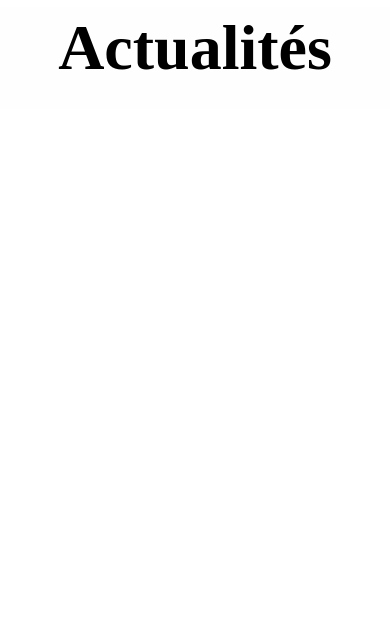
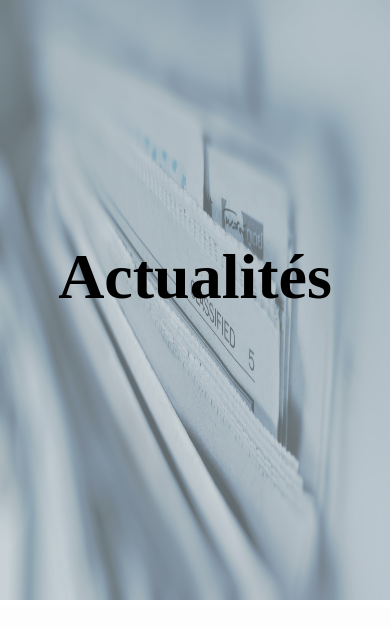
Before and after one commit to Miguel-Metmer/Blog-News, a PHP site: page / in a window 390 px wide. Shown: the part 158-797 px from the top of the page. Run offline with PHP 8.4, Linux system fonts and the light colour scheme; some libraries are stand-ins or nearby versions.

Commit message:
Modification du css et js

```diff
--- a/Public/Css/Style.css
+++ b/Public/Css/Style.css
@@ -133,17 +133,54 @@ nav a:hover
 
 #News
 {
-    margin-top: 2%;
     display: flex;
     flex-direction: column;
     text-align: center;
-    background-color: rgba(254, 254, 254, 0.781);
+    background-color: rgba(253, 253, 253, 0.781);
 }
 
-#News > h1
+#News::after
+{
+    content: "";
+    flex: auto;
+}
+
+#Slider
+{
+    width: 100%;
+    height: 600px;
+}
+
+#Slider figure
+{
+    position: relative;
+    margin: 0;
+    background-color: rgba(146, 166, 175, 0.842);
+    height: 100%;
+}
+
+#Slider figure img
+{
+    width: 100%;
+    height: 600px;
+    opacity: 0.4;
+    vertical-align: middle;
+}
+
+#Slider figure figcaption
+{
+    position: absolute;
+    top: 40%;
+    width: 100%;
+    margin: auto;
+}
+
+#Slider figure figcaption h1
 {
     font-size: 4.0em;
-    margin: 1%;
+    width: 100%;
+    margin: 0;
+    text-align: center;
 }
 
 #Article_Box
@@ -217,14 +247,19 @@ nav a:hover
     box-shadow: 2px 1px 2px 1px;
     border: 1px solid black;
     border-radius: 10px;
-
 }
 
 .article p
 {
-    margin: 2%;
-    height: 150px;
+    margin: 4%;
+    height: 100px;
     font-style: italic;
+}
+
+.article h2
+{
+    font-size: 1.0em;
+    font-weight: normal;
 }
 
 /* -------------------------- */
--- a/Public/Js/NewsManager.js
+++ b/Public/Js/NewsManager.js
@@ -3,7 +3,6 @@ class NewsManager
     constructor()
     {
         this.news = [];
-        this.sectionTitle = document.querySelector("#News h1");
         this.Title = document.querySelector("#News .article h1");
         this.Image = document.querySelector("#News .article img");
         this.Text = document.querySelector("#News .article p");
@@ -11,6 +10,7 @@ class NewsManager
         this.articleBox = [];
         this.titleChild = [];
         this.imageChild = [];
+        this.dateChild = [];
         this.contentChild = [];
 
         this.icon = document.getElementById("Icon");
@@ -57,11 +57,11 @@ class NewsManager
             this.articleBox[i] = document.createElement("div");
             this.titleChild[i] = document.createElement("h1");
             this.imageChild[i] = document.createElement("img");
+            this.dateChild[i] = document.createElement("h2");
             this.contentChild[i] = document.createElement("p");
 
             this.titleChild[i].innerHTML = "<a href=" + this.news[i].url + ">" + this.news[i].title + "</a>";
-
-
+            this.dateChild[i].innerHTML = "Date de publication : " + this.news[i].publishedAt;
 
             if(this.news[i].urlToImage == null)
             {
@@ -72,7 +72,6 @@ class NewsManager
                 this.imageChild[i].setAttribute("src", this.news[i].urlToImage);
                 this.imageChild[i].setAttribute("alt", "Absence d'image");
             }
-
 
             if (this.news[i].description == "" || this.news[i].description == null)
             {
@@ -88,6 +87,7 @@ class NewsManager
             this.articleBox[i].appendChild(this.titleChild[i]);
             this.articleBox[i].appendChild(this.imageChild[i]);
             this.articleBox[i].appendChild(this.contentChild[i]);
+            this.articleBox[i].appendChild(this.dateChild[i]);
         }
     }
 
--- a/View/Home.php
+++ b/View/Home.php
@@ -2,8 +2,16 @@
 ob_start();
 ?>
 
+
+<section id="Slider">
+    <figure>
+        <img src="/Public/Image/background.jpg" alt="Background"/>
+        <figcaption>
+            <h1> Actualités </h1>
+        </figcaption>
+    </figure>
+</section>
 <section id="News">
-    <h1> Actualités </h1>
     <div id="Article_Box">
     </div>
 </section>
```
Also changed, not shown: other parts of Public/Css/Style.css (+19 -26 lines), Public/Image/background.jpg (added).
